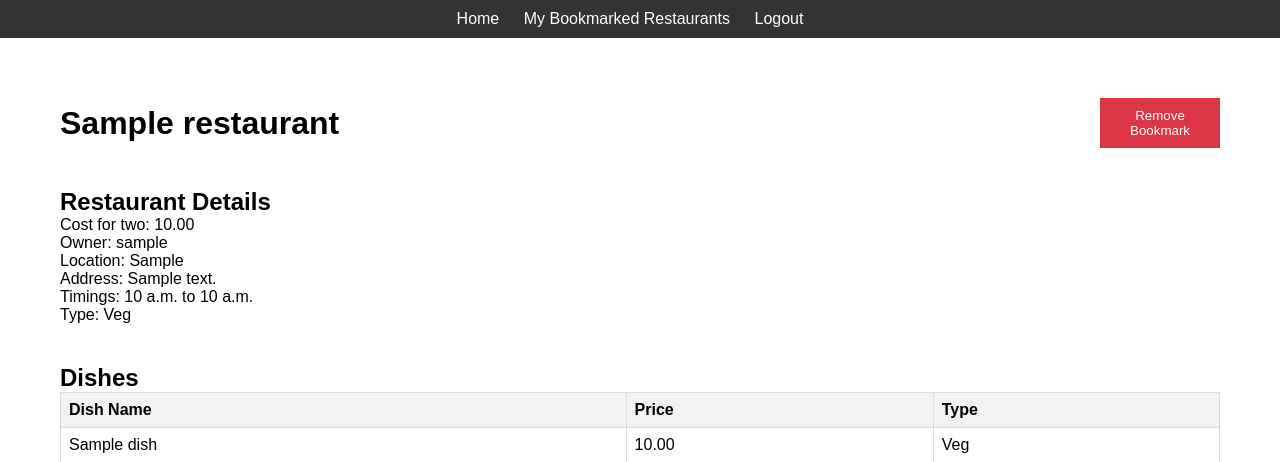
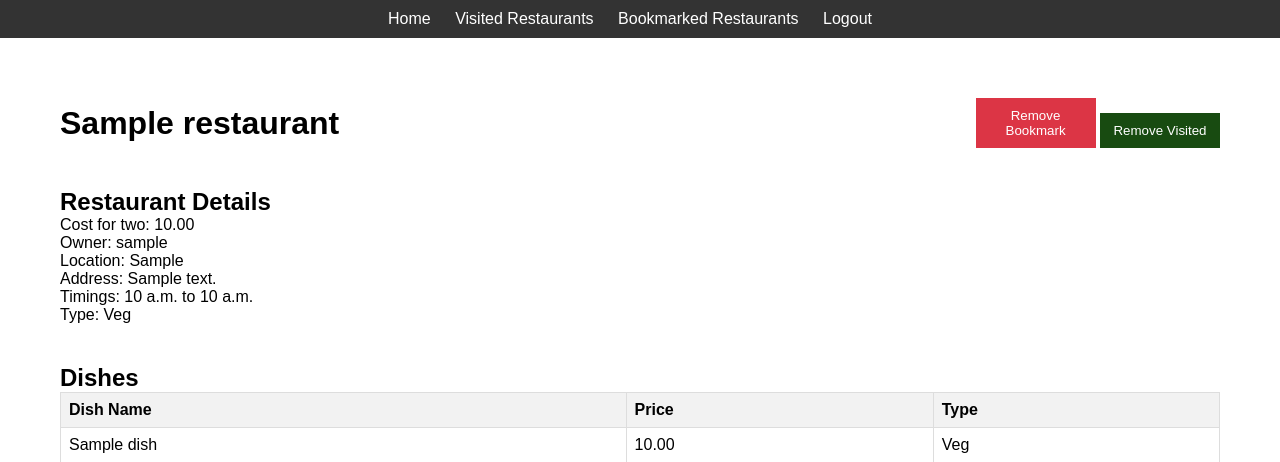
Before and after one commit to danaendraraj05/restaurant-app, a Django app: page /restaurant/1/ in a window 1280 px wide. Shown: the top 462 px of the page. Run offline with Django 5.2, Linux system fonts and the light colour scheme; a user stored in the database is signed in; tables that the repository leaves empty hold one stand-in row (values such as "Sample post"); some libraries are stand-ins or nearby versions.

Commit message:
Implemented visited options

```diff
--- a/restaurant/hotel/models.py
+++ b/restaurant/hotel/models.py
@@ -30,7 +30,10 @@ class Restaurant(models.Model):
     cuisines = models.ManyToManyField(Cuisine, related_name='restaurants')
 
     def bookmarked_users(self):
-        return self.bookmark_users.all().values_list('user__username', flat=True)
+        return self.bookmark_users.all().values_list('username', flat=True)
+
+    def visited_users(self):
+        return self.visited_users.all().values_list('username', flat=True)
 
     @property
     def average_rating(self):
@@ -46,6 +49,7 @@ class Restaurant(models.Model):
 
     def __str__(self):
         return self.title
+
 
 class Photo(models.Model):
     restaurant = models.ForeignKey(Restaurant, related_name='photos', on_delete=models.CASCADE)
--- a/restaurant/hotel/urls.py
+++ b/restaurant/hotel/urls.py
@@ -4,6 +4,7 @@ from django.urls import path
 from .views import RestaurantListView, RestaurantDetailView, ReviewCreateView, ReviewUpdateView
 from .views import BookmarkToggleView
 from hotel import views
+from .views import VisitedToggleView, my_visited_restaurants, remove_visited
 
 urlpatterns = [
     path('', RestaurantListView.as_view(), name='restaurant-list'),
@@ -13,4 +14,7 @@ urlpatterns = [
     path('restaurant/<int:restaurant_id>/bookmark/', BookmarkToggleView.as_view(), name='bookmark-toggle'),
     path('my-bookmarked-restaurants/', views.my_bookmarked_restaurants, name='my-bookmarked-restaurants'),
     path('restaurant/<int:restaurant_id>/remove-bookmark/', views.remove_bookmark, name='remove-bookmark'),
+    path('restaurant/<int:restaurant_id>/visited_toggle/', VisitedToggleView.as_view(), name='visited-toggle'),
+    path('my_visited_restaurants/', my_visited_restaurants, name='my-visited-restaurants'),
+    path('restaurant/<int:restaurant_id>/remove_visited/', remove_visited, name='remove-visited'),
 ]
--- a/restaurant/hotel/views.py
+++ b/restaurant/hotel/views.py
@@ -9,7 +9,7 @@ from django.contrib.auth.mixins import LoginRequiredMixin
 from .models import Restaurant, Review
 from .forms import ReviewForm
 from django.http import JsonResponse
-from accounts.models import Bookmark
+from accounts.models import Bookmark,Visited
 from django.views import View
 from django.views.decorators.csrf import csrf_exempt
 
@@ -85,7 +85,9 @@ class RestaurantDetailView(DetailView):
                 context['user_review'] = Review.objects.get(user=self.request.user, restaurant=self.object)
             except Review.DoesNotExist:
                 context['user_review'] = None
+
         context['bookmarked_by_user'] = Bookmark.objects.filter(user=self.request.user, restaurant=self.object).exists()
+        context['visited_by_user'] = Visited.objects.filter(user=self.request.user, restaurant=self.object).exists()
         return context
 
 class ReviewCreateView(LoginRequiredMixin, CreateView):
@@ -150,3 +152,44 @@ def remove_bookmark(request, restaurant_id):
         bookmark.delete()
 
     return redirect('my-bookmarked-restaurants')
+
+# hotel/views.py
+
+class VisitedToggleView(View):
+    def post(self, request, restaurant_id):
+        restaurant = get_object_or_404(Restaurant, id=restaurant_id)
+        user = request.user
+
+        # Check if the user has already marked this restaurant as visited
+        visited, created = Visited.objects.get_or_create(user=user, restaurant=restaurant)
+
+        if not created:
+            # Visited entry already exists, delete it (unmark as visited)
+            visited.delete()
+            action = 'remove'
+        else:
+            # Visited entry doesn't exist, create it (mark as visited)
+            action = 'add'
+
+        return JsonResponse({'action': action})
+
+@login_required
+def my_visited_restaurants(request):
+    user = request.user
+    visited = Visited.objects.filter(user=user)
+    visited_restaurants = [visit.restaurant for visit in visited]
+
+    context = {
+        'visited_restaurants': visited_restaurants
+    }
+    return render(request, 'hotel/visited_restaurants.html', context)
+
+@login_required
+def remove_visited(request, restaurant_id):
+    restaurant = get_object_or_404(Restaurant, id=restaurant_id)
+    visited = Visited.objects.filter(user=request.user, restaurant=restaurant).first()
+
+    if visited:
+        visited.delete()
+
+    return redirect('my-visited-restaurants')
--- a/restaurant/static/css/detail.css
+++ b/restaurant/static/css/detail.css
@@ -26,7 +26,7 @@ ul li {
     margin-bottom: 10px;
 }
 
-#bookmark-toggle-btn {
+#bookmark-toggle-btn,#visited-toggle-btn {
     width: 120px;
     background-color: #dc3545; /* Red color for the remove button */
     color: white;
@@ -34,6 +34,17 @@ ul li {
     padding: 10px;
 }
 
-#bookmark-toggle-btn:hover {
+#bookmark-toggle-btn:hover,#visited-toggle-btn:hover {
     background-color: #c82333;
 }
+#visited-toggle-btn {
+    width: 120px;
+    background-color: #184b11; /* Red color for the remove button */
+    color: white;
+    border: none;
+    padding: 10px;
+}
+
+#visited-toggle-btn:hover {
+    background-color: #5fdf46;
+}
--- /dev/null
+++ b/restaurant/static/js/visited.js
@@ -0,0 +1,45 @@
+// visited.js
+
+document.addEventListener('DOMContentLoaded', function() {
+    const visitedToggleBtn = document.getElementById('visited-toggle-btn');
+    if (visitedToggleBtn) {
+        visitedToggleBtn.addEventListener('click', function() {
+            const restaurantId = this.getAttribute('data-restaurant-id');
+            const url = `/restaurant/${restaurantId}/visited_toggle/`;
+
+            fetch(url, {
+                method: 'POST',
+                headers: {
+                    'Content-Type': 'application/json',
+                    'X-CSRFToken': getCookie('csrftoken'), // Ensure you have a function to get CSRF token
+                },
+            })
+            .then(response => response.json())
+            .then(data => {
+                if (data.action === 'add') {
+                    visitedToggleBtn.textContent = 'Remove from Visited';
+                } else if (data.action === 'remove') {
+                    visitedToggleBtn.textContent = 'Mark as Visited';
+                }
+            })
+            .catch(error => {
+                console.error('Error toggling visited status:', error);
+            });
+        });
+    }
+});
+
+function getCookie(name) {
+    let cookieValue = null;
+    if (document.cookie && document.cookie !== '') {
+        const cookies = document.cookie.split(';');
+        for (let i = 0; i < cookies.length; i++) {
+            const cookie = cookies[i].trim();
+            if (cookie.substring(0, name.length + 1) === (name + '=')) {
+                cookieValue = decodeURIComponent(cookie.substring(name.length + 1));
+                break;
+            }
+        }
+    }
+    return cookieValue;
+}
--- a/restaurant/templates/base_generic.html
+++ b/restaurant/templates/base_generic.html
@@ -12,6 +12,7 @@
     <script src="https://cdnjs.cloudflare.com/ajax/libs/jquery/3.7.1/jquery.min.js"></script>
     <script src="{% static 'js/popup.js' %}"></script>
     <script src="{% static 'js/bookmark.js' '%}"></script>
+    <script src="{% static 'js/visited.js' '%}"></script>
 </head>
 <body>
     <header>
@@ -19,7 +20,8 @@
             <ul>
                 <li><a href="{% url 'restaurant-list' %}">Home</a></li>
                 {% if user.is_authenticated %}
-                    <li><a href="{% url 'my-bookmarked-restaurants' %}">My Bookmarked Restaurants</a></li>
+                    <li><a href="{% url 'my-visited-restaurants' %}">Visited Restaurants</a></li>
+                    <li><a href="{% url 'my-bookmarked-restaurants' %}">Bookmarked Restaurants</a></li>
                     <li><a href="{% url 'logout' %}">Logout</a></li>
                 {% else %}
                     <li><a href="{% url 'login' %}">Login</a></li>
--- a/restaurant/templates/hotel/restaurant_detail.html
+++ b/restaurant/templates/hotel/restaurant_detail.html
@@ -67,6 +67,7 @@
 <div class="container">
     <div class="header">
         <div class="restaurant-name">{{ restaurant.title }}</div>
+        <div header-button>
         {% if user.is_authenticated %}
         <button id="bookmark-toggle-btn" data-restaurant-id="{{ restaurant.pk }}" class="bookmark-btn">
             {% if bookmarked_by_user %}
@@ -75,7 +76,15 @@
                 Add Bookmark
             {% endif %}
         </button>
+        <button id="visited-toggle-btn" data-restaurant-id="{{ restaurant.pk }}" class="visited-btn">
+            {% if visited_by_user %}
+                Remove Visited
+            {% else %}
+                Mark as Visited
+            {% endif %}
+        </button>
         {% endif %}
+    </div>
     </div>
     <div class="details">
         <h2>Restaurant Details</h2>
```
Also changed, not shown: restaurant/accounts/models.py (+9 -0 lines), restaurant/templates/hotel/visited_restaurants.html (added, +21 -0 lines), restaurant/accounts/migrations/0002_visited.py (added).
